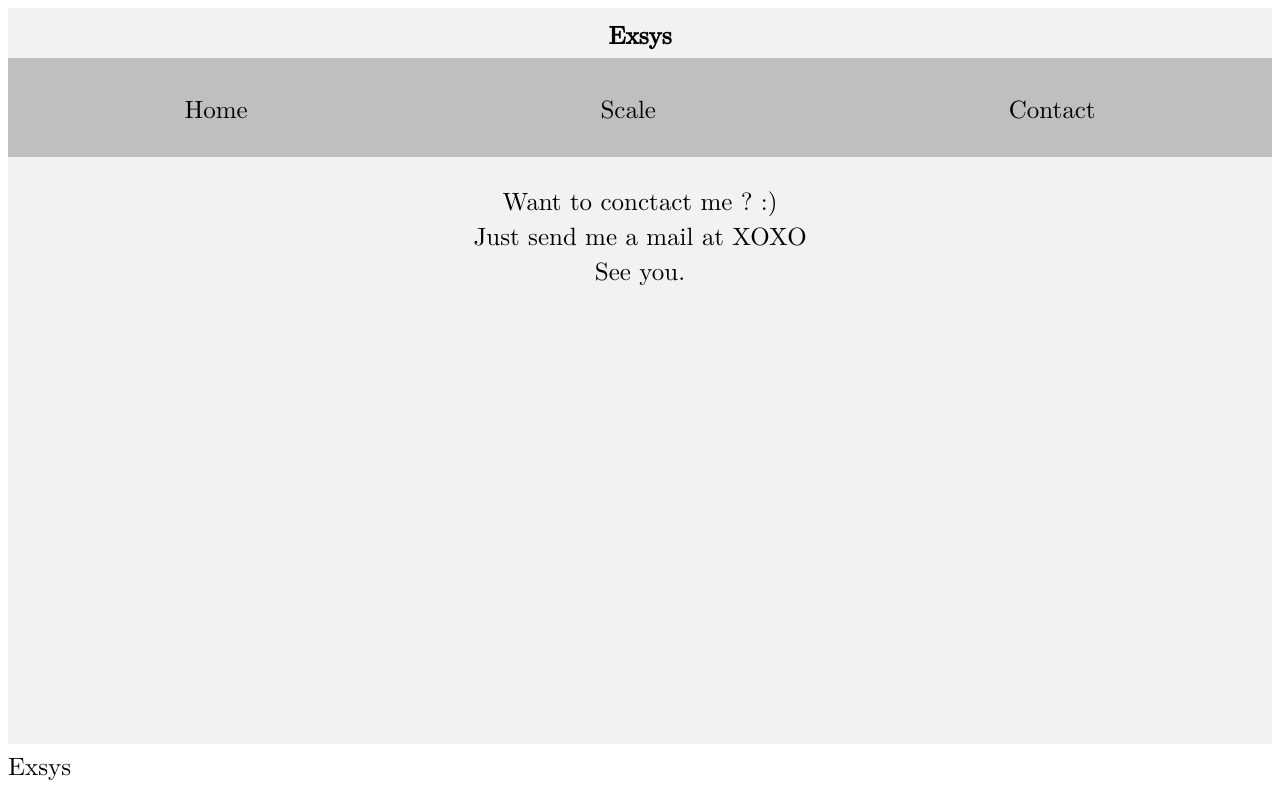
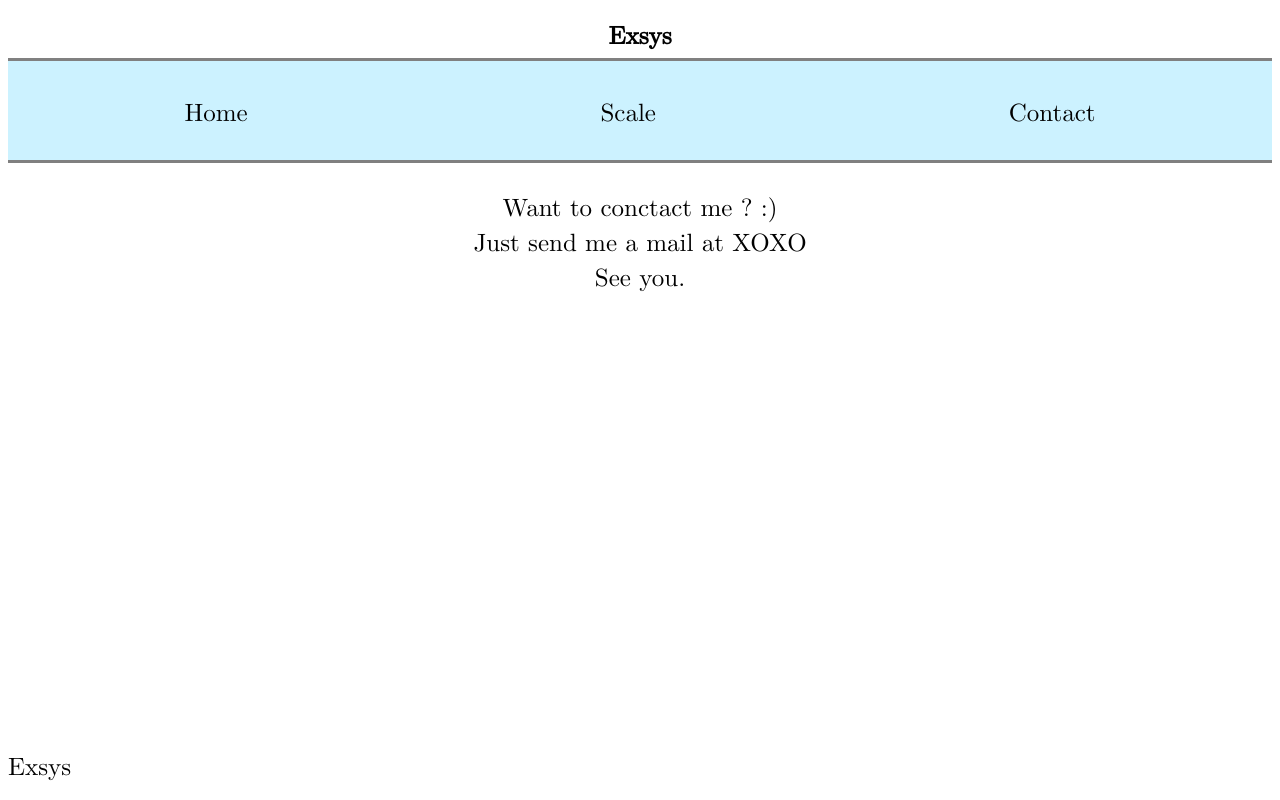
Before and after one commit to VinceCo/exsys, a Django app: template exsys/blog/templates/blog/contact.html in a window 1280 px wide. Run offline with Django 3.2, Linux system fonts and the light colour scheme; the template is opened without the code that fills it, so the values that code supplies are empty.

Commit message:
Changed a little de css

```diff
--- a/exsys/static/css/style_base.css
+++ b/exsys/static/css/style_base.css
@@ -24,7 +24,6 @@ header
     display: flex;
     justify-content: center;
     align-items: center;
-    background-color: #f2f2f2;
     height: 50px;
 }
 #header_title
@@ -42,7 +41,10 @@ nav
     display: flex;
     flex-direction: column;
     flex: 1;
-    background-color: #bfbfbf;
+    background-color: #ccf2ff;
+    border-top-style: solid;
+    border-bottom-style: solid;
+    border-color: #808080;
 }
 #nav_links
 {
@@ -59,7 +61,6 @@ nav
     display: flex;
     flex-direction: column;
     flex: 100;
-    background-color: #f2f2f2;
 }
 footer
 {
@@ -108,7 +109,7 @@ footer
     padding-right: 10px;
     padding-left: 10px;
     width: 80%;
-    background-color: #cccccc;
+    background-color: #e6e6e6;
 }
 .news_message
 {
```
